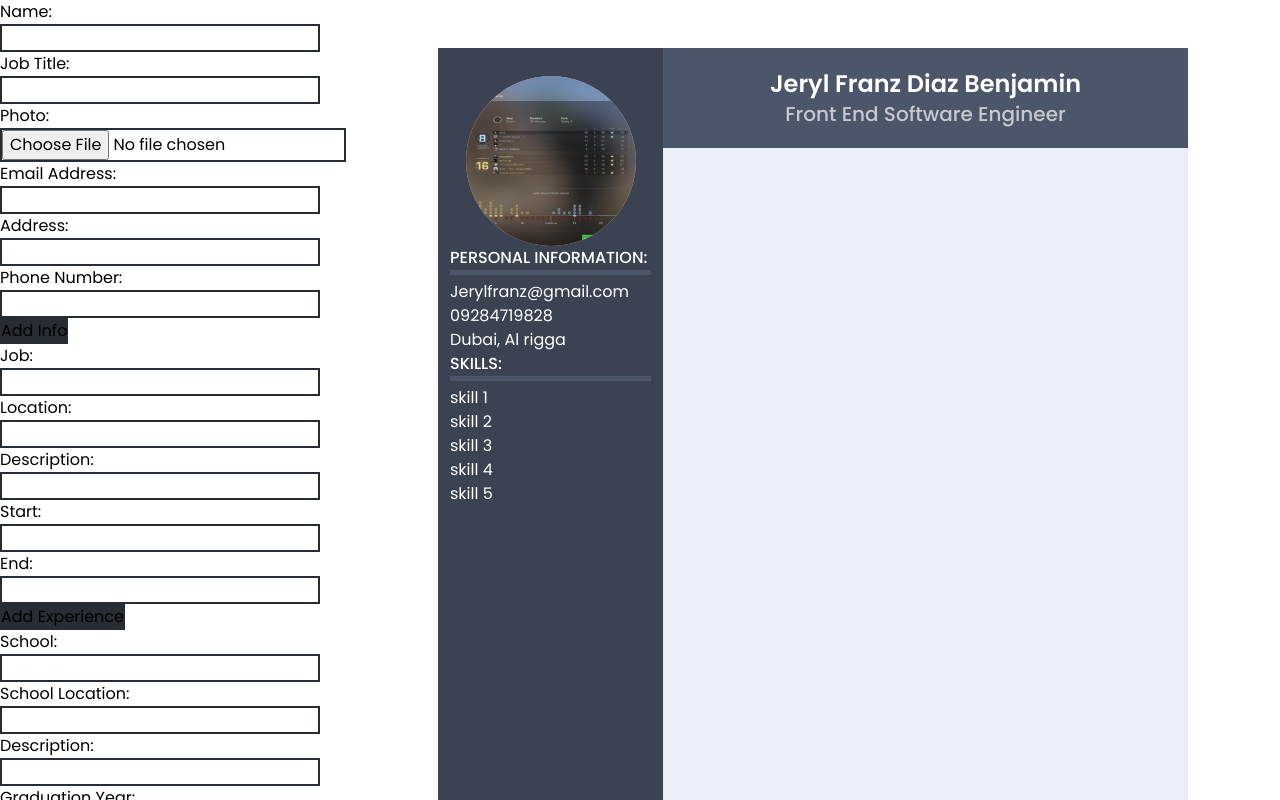
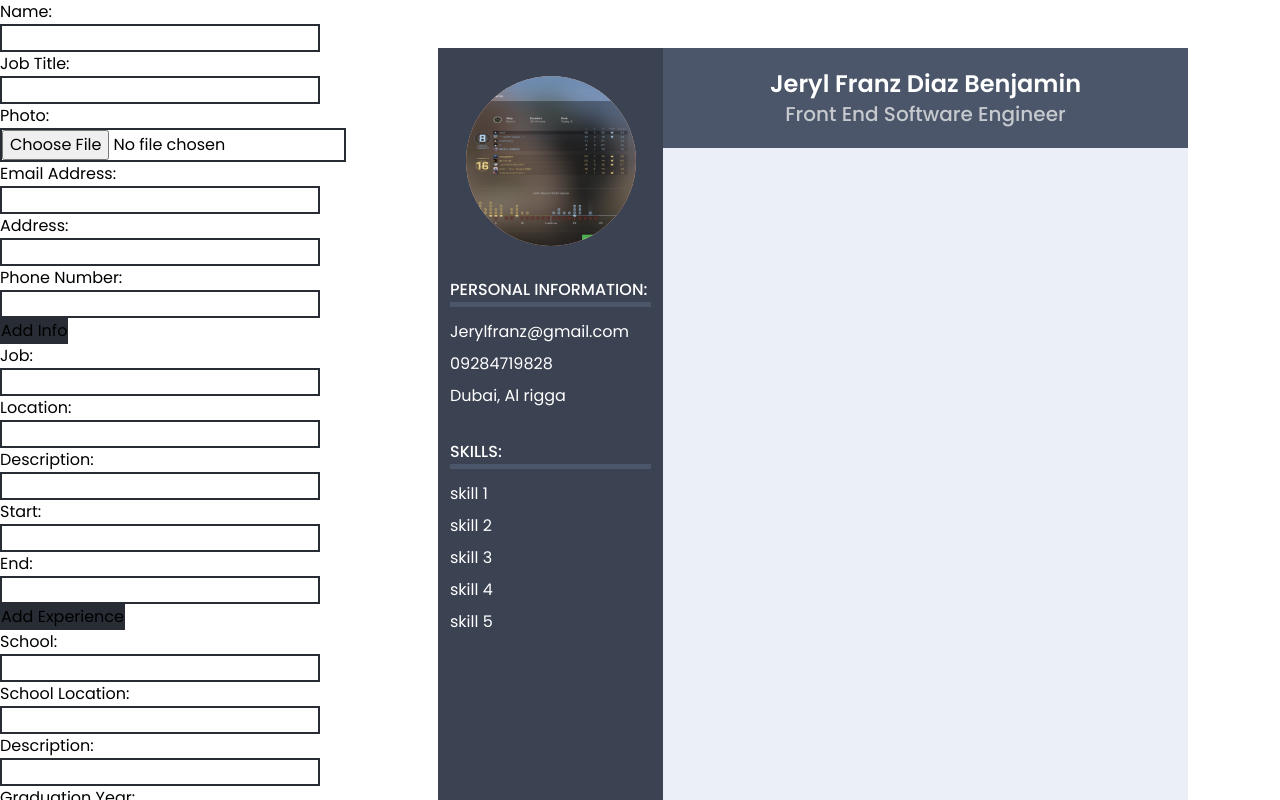
Before and after one commit to Sty6x/cv-application-maker, a React (Create React App) app: page / in a window 1280 px wide. Shown: the top 800 px of the page. Built offline with nearby package versions, Linux system fonts and the light colour scheme.

Commit message:
adjust side contents of cv

```diff
--- a/src/App.css
+++ b/src/App.css
@@ -52,6 +52,7 @@ h3.side-titles {
 	position: relative;
 	margin-bottom: 10px;
 	text-transform: uppercase;
+
 }
 
 h3.side-titles::after{
@@ -62,3 +63,8 @@ h3.side-titles::after{
 	display: block;
 	position: absolute;
 }
+
+#skill-list,#personal-info-container{
+	gap:8px;
+
+}
--- a/src/components/cv-components/cvSide.js
+++ b/src/components/cv-components/cvSide.js
@@ -11,7 +11,7 @@ class CVside extends React.Component{
    // delegate personalInfo object and skillarr
     render(){
         return(
-            <div id="cv-side" className=" bg-[#3B4252] min-w-[30%] flex flex-col py-7 px-3 ">
+            <div id="cv-side" className=" bg-[#3B4252] min-w-[30%] gap-8 flex flex-col py-7 px-3 ">
                 <CVPhoto/>
                 <PersonalInfo/>
                 <SkillList/>
--- a/src/components/personalInfo-component/personalInfo.js
+++ b/src/components/personalInfo-component/personalInfo.js
@@ -9,7 +9,7 @@ class PersonalInfo extends React.Component{
 
     render(){
         return(
-            <div id="personal-info-container" className="text-white">
+            <div id="personal-info-container" className="flex flex-col text-white">
                 <h3 className="side-titles">Personal Information:</h3>
                 <div id="email-address">
                     <p>Jerylfranz@gmail.com</p>
```
